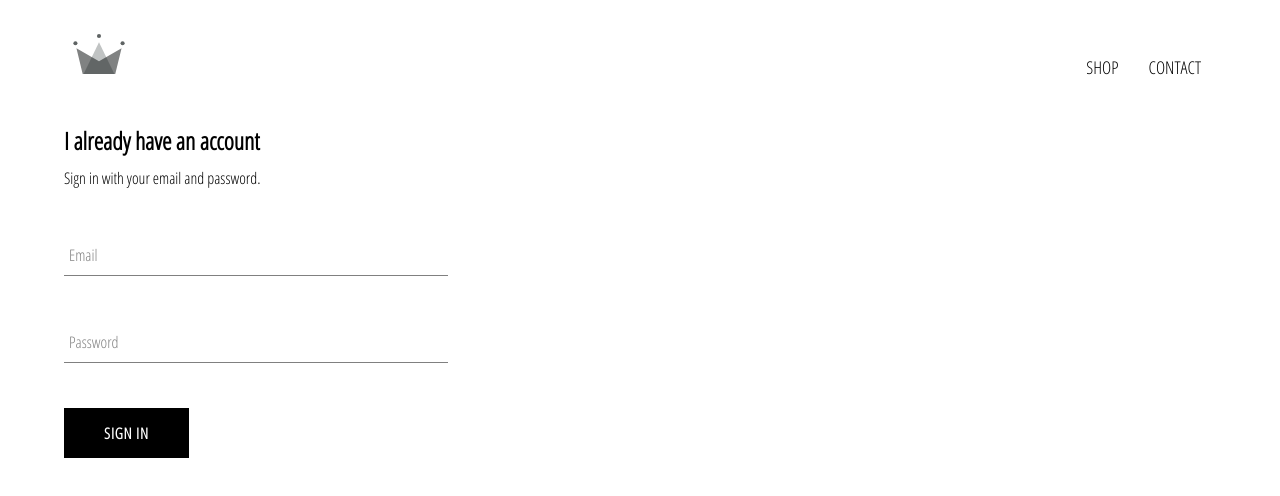
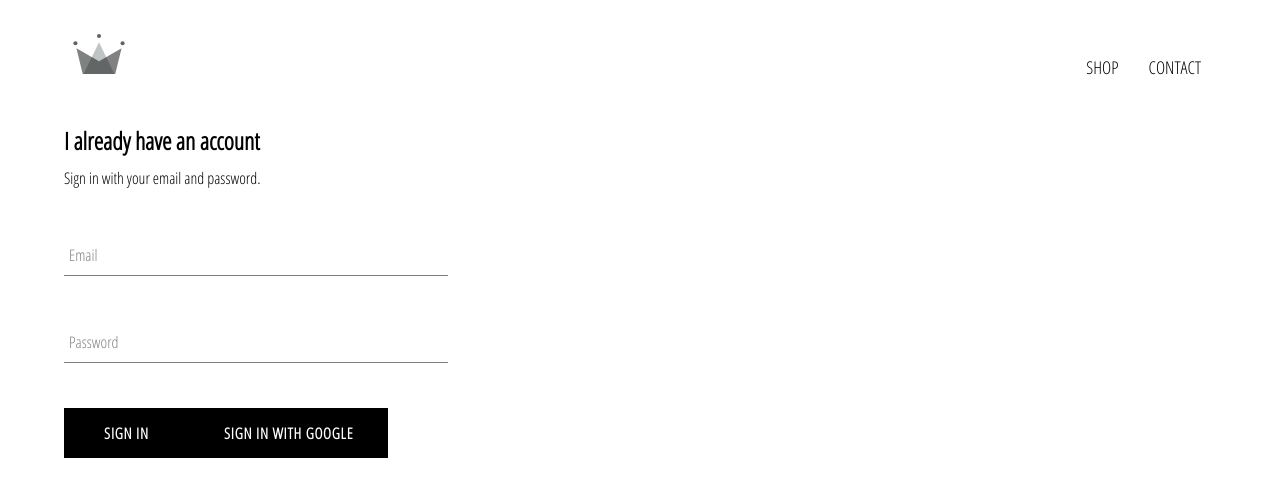
Before and after one commit to Chrossu/Crwn-Clothing, a React (Create React App) app: page /auth in a window 1280 px wide. Shown: the top 496 px of the page. Built offline with nearby package versions, Linux system fonts and the light colour scheme.

Commit message:
Created Sign in with Google button

```diff
--- a/src/components/login/Login.component.jsx
+++ b/src/components/login/Login.component.jsx
@@ -2,6 +2,8 @@ import React, { useState } from 'react';
 
 import FormInput from '../form-input/Form-input.component';
 import ButtonCustom from '../button-custom/Button-custom.component';
+
+import { signInWithGoogle } from '../../firebase/firebase.utils';
 
 import { StyledLoginContainer, StyledTitle } from './login.style';
 
@@ -39,6 +41,7 @@ const Login = () => {
         <FormInput handleChange={handleChange} name="password" type="password" value={password} label="Password" required />
         {/* SubmitInput */}
         <ButtonCustom type="submit">Sign In</ButtonCustom>
+        <ButtonCustom onCLick={signInWithGoogle}>Sign In With Google</ButtonCustom>
       </form>
     </StyledLoginContainer>
   )
```
